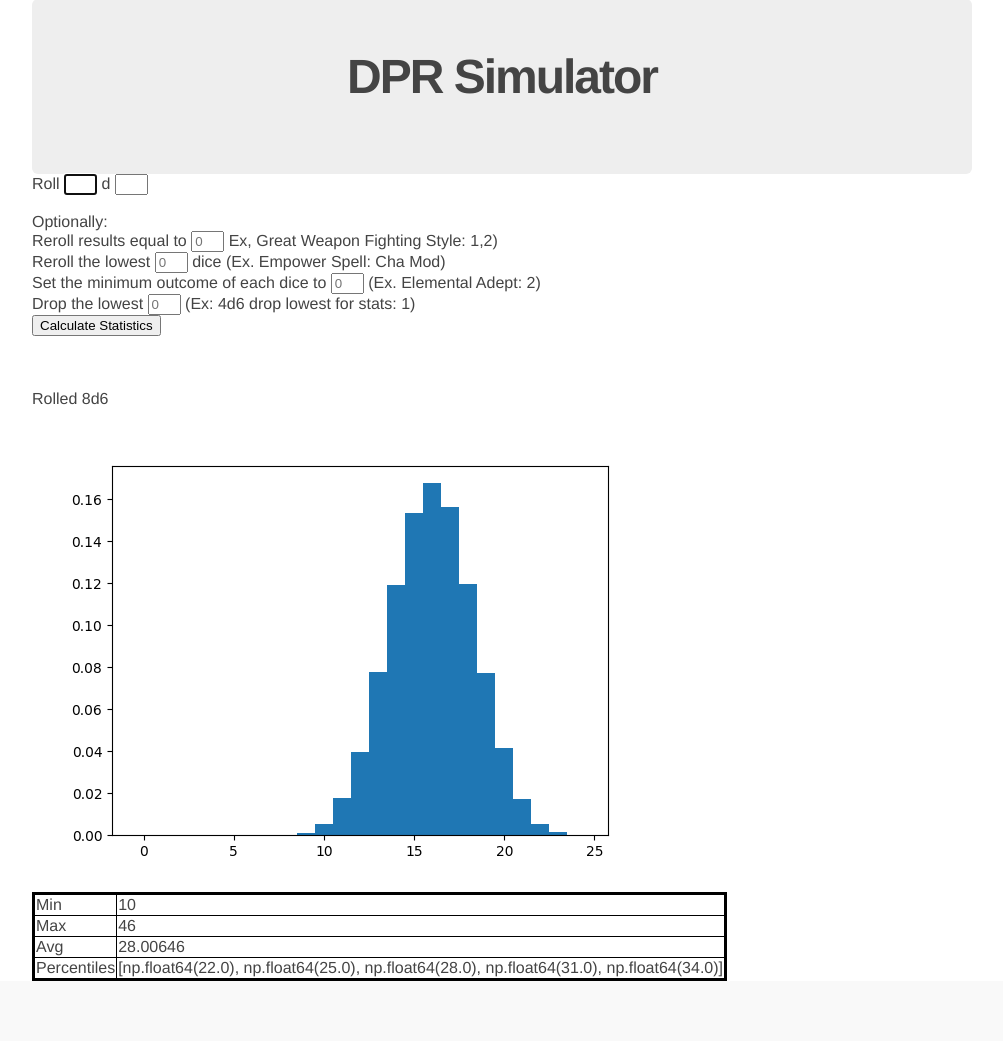
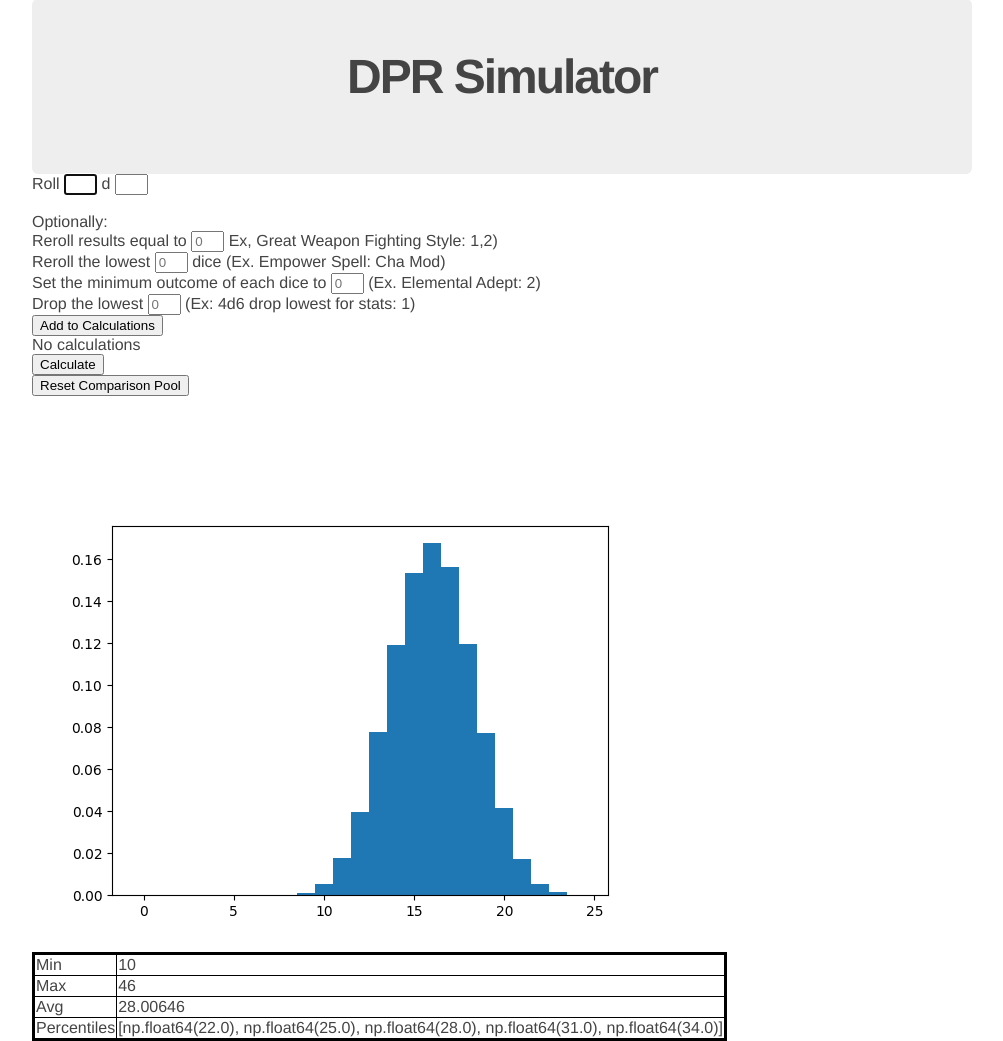
Before and after one commit to sesevgen/DPR_Sim, a Flask app: page /distributions in a window 1280 px wide. Shown: the part 46-1087 px from the top of the page, without its empty margins (138-1141 px from the left). Before the commit the page ends 1027 px from the top, so only its background shows below. Run offline with Flask 2, Linux system fonts and the light colour scheme.

Commit message:
Functionality to compare dice distributions

```diff
--- a/app/routes.py
+++ b/app/routes.py
@@ -8,6 +8,9 @@
 import matplotlib.pyplot as plt
 
 app = Flask(__name__, static_url_path='/static')
+
+conditions = []
+dummystats = []
 
 @app.route('/')
 def home():
@@ -28,6 +31,7 @@
 
 @app.route('/distributions')
 def distributions():
+    conditions.clear()
     dice1 = 8
     dice2 = 6
     reroll_equal_to = []
@@ -42,18 +46,18 @@
     action = Action(d20,0,diceset,crit_numbers=[],fail_dmg_scale=0.5)
     stats = Statistics(action)
     stats.collect_statistics()
+    dummystats.clear()
+    dummystats.append(stats.report_statistics())
 
-    return render_template('distributions.html', imagepath='static/img/placeholder.png', stats=stats.report_statistics(), details=details)
+    return render_template('distributions.html', imagepath='static/img/placeholder.png', stats=dummystats, conditions = conditions, collecting=False)
 
+@app.route('/reset', methods=['POST'])
+def reset():
+    conditions.clear()
+    return render_template('distributions.html', imagepath='static/img/placeholder.png', stats=dummystats, conditions = conditions, collecting=False)
 
-@app.route('/calculate',methods=['POST'])
-def calculate():
-    root = os.path.dirname(__file__)
-    dir = os.path.join(root,'static/img/temp/')
-    files = os.listdir(dir)
-    for file in files:
-        os.remove(os.path.join(dir,file))
-
+@app.route('/add',methods=['POST'])
+def add():
     dice1 = int(request.form.get('dice1'))
     dice2 = int(request.form.get('dice2'))
     try:
@@ -77,22 +81,45 @@
 
     details = [dice1,dice2,reroll_equal_to,reroll_lowest,roll_min,drop_lowest]
 
-    d20 = d20Set(1)
-    diceset= Diceset([(dice1,dice2)],reroll_equal_to,roll_min,reroll_lowest,drop_lowest)
-    action = Action(d20,0,diceset,crit_numbers=[],fail_dmg_scale=0.0)
-    stats = Statistics(action)
-    stats.collect_statistics()
-    stats.plot_histogram()
+    conditions.append(details)
+
+    return render_template('distributions.html', imagepath='static/img/placeholder.png', stats=dummystats, conditions = conditions, collecting=True)
+
+
+@app.route('/calculate',methods=['POST'])
+def calculate():
+    root = os.path.dirname(__file__)
+    dir = os.path.join(root,'static/img/temp/')
+    files = os.listdir(dir)
+    for file in files:
+        os.remove(os.path.join(dir,file))
+
+
+
+    alpha = 1.0/len(conditions)
+    statistics = []
+    for details in conditions:
+
+        d20 = d20Set(1)
+        diceset= Diceset([(details[0],details[1])],details[2],details[3],details[4],details[5])
+        action = Action(d20,0,diceset,crit_numbers=[],fail_dmg_scale=0.0)
+        stats = Statistics(action)
+        stats.collect_statistics()
+        stats.plot_histogram(alpha)
+        statistics.append(stats.report_statistics())
 
     plotname = 'static/img/temp/'
     for detail in details:
         plotname = plotname + str(detail)
     plotname = plotname + '.png'
 
+    copyconditions = conditions.copy()
+    conditions.clear()
+
     plt.savefig(os.path.join(root,plotname))
     plt.clf()
 
-    return render_template('distributions.html', imagepath=plotname, stats=stats.report_statistics(),details=details)
+    return render_template('distributions.html', imagepath=plotname, stats=statistics,conditions=conditions, collecting=False)
 
 
 if __name__ == '__main__':
--- a/app/templates/distributions.html
+++ b/app/templates/distributions.html
@@ -3,7 +3,7 @@
     <div class="jumbo">
         <h2>DPR Simulator<h2>
     </div>
-    <form action="/calculate" method="post">
+    <form action="/add" method="post">
         Roll
         <input autocomplete="off" autofocus name="dice1" type="text" size="1"/>
         d
@@ -34,31 +34,61 @@
         (Ex: 4d6 drop lowest for stats: 1)
         <br>
 
-        <input type="submit" value="Calculate Statistics"/>
+        <input type="submit" value="Add to Calculations"/>
         <br>
     </form>
 
+        {% if conditions != [] and collecting%}
+            Comparing:
+            {% for details in conditions %}
+                <br>
+                {{ details[0] }}d{{ details[1] }}
+                {% if details[2] != [] %} and rerolled all {% for a in details[2] %}{{a}}s,{% endfor %} {% endif %}
+                {% if details[3] != 0 %}, rerolled the lowest {{ details[3] }} {% endif %}
+                {% if details[4] != 0 %} with the minimum at {{ details[4] }} {% endif %}
+                {% if details[5] != 0 %} and dropped the lowest {{ details[5] }} {% endif %}
+            {% endfor %}
+        {% else %}
+            No calculations
+        {% endif %}
+
+    <form action="/calculate" method="post">
+        <input type="submit" value="Calculate"/>
+    </form>
+
+    <form action="/reset" method="post">
+        <input type="submit" value="Reset Comparison Pool"/>
+    </form>
 
         <br>
         <br>
         <br>
-        Rolled {{ details[0] }}d{{ details[1] }}
+
+        {% if conditions != [] and not collecting %}
+            Compared:
+            {% for details in conditions %}
+                <br>
+                {{ details[0] }}d{{ details[1] }}
                 {% if details[2] != [] %} and rerolled all {% for a in details[2] %}{{a}}s,{% endfor %} {% endif %}
                 {% if details[3] != 0 %}, rerolled the lowest {{ details[3] }} {% endif %}
                 {% if details[4] != 0 %} with the minimum at {{ details[4] }} {% endif %}
                 {% if details[5] != 0 %} and dropped the lowest {{ details[5] }} {% endif %}
+            {% endfor %}
+        {% endif %}
         <br>
 
         <img src="{{ imagepath }}">
         <br>
 
+        {% for stat in stats %}
     		<table class="centered thick-border">
-	        {% for k, v in stats.items() %}
+    	        {% for k, v in stat.items() %}
     	            <tr>
     	                <td class="centered thin-border">{{ k }}</td>
     	                <td class="centered thin-border">{{ v }}</td>
     	            </tr>
     	        {% endfor %}
     		</table>
+        {% endfor %}
 
 {% endblock %}
--- a/app/utils.py
+++ b/app/utils.py
@@ -207,9 +207,9 @@
     def reset_statistics(self):
         self.statistics = []
 
-    def plot_histogram(self):
+    def plot_histogram(self,alpha=1.0):
         #plot = plt.figure()
-        plt.hist(self.statistics,bins = self.max_damage+1,range = [-0.5,self.max_damage+0.5],density=True)
+        plt.hist(self.statistics,bins = self.max_damage+1,range = [-0.5,self.max_damage+0.5],density=True,alpha=alpha)
         #return plot
 
     def plot_cumulative(self):
```
Also changed, not shown: 2 other files. Lines whose indentation alone changed are shown as unchanged.
